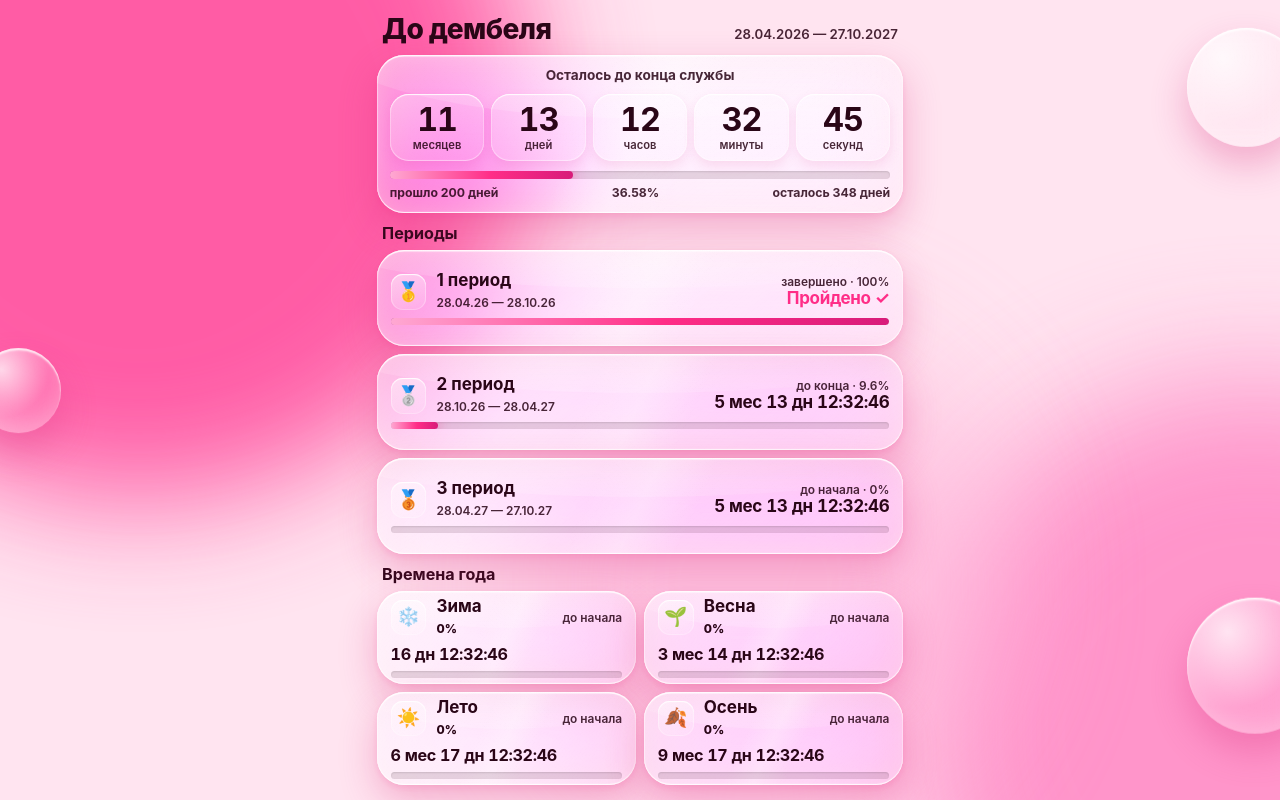
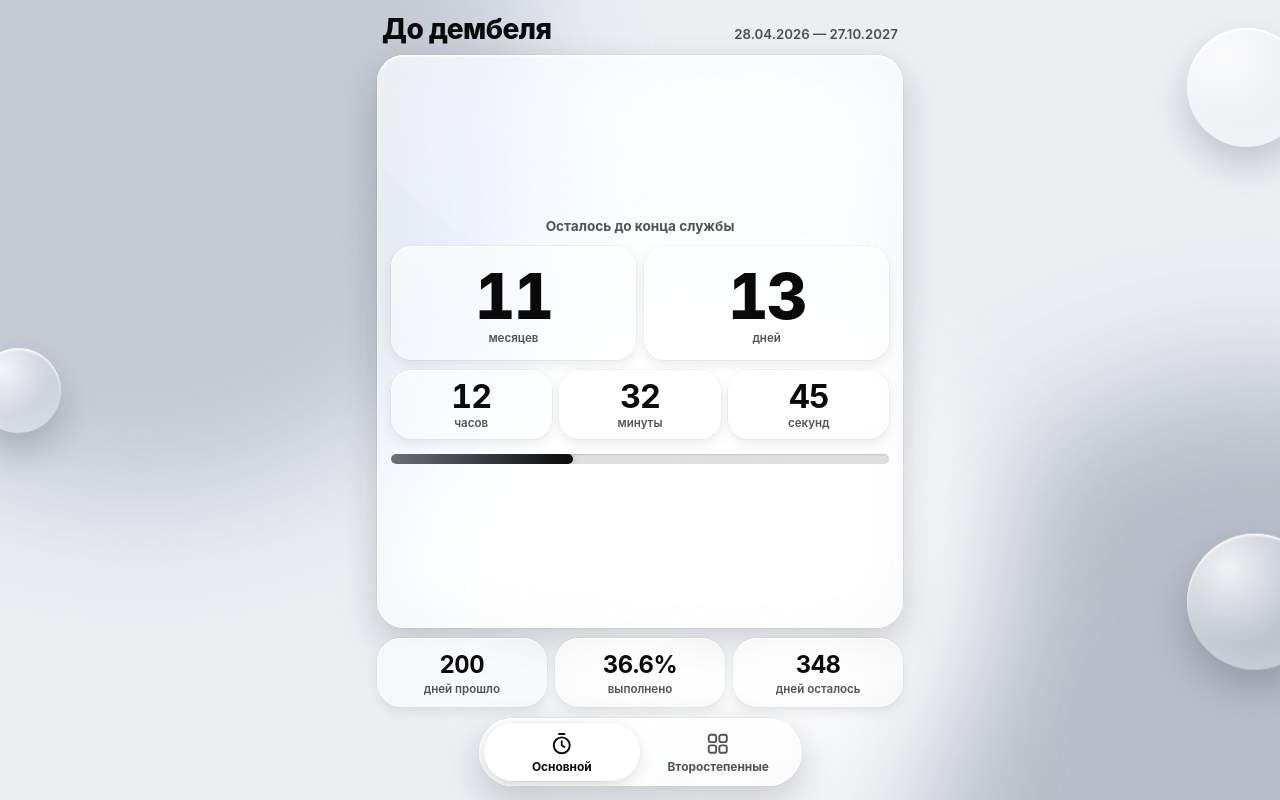
Before and after one commit to GhoulYev/dmb_timer_tg, a plain HTML site: page index.html in a window 1280 px wide. Drawn offline with Linux system fonts and the light colour scheme.

Commit message:
Update index.html

```diff
--- a/index.html
+++ b/index.html
@@ -6,49 +6,58 @@
 <title>Таймер до дембеля</title>
 <script src="https://telegram.org/js/telegram-web-app.js"></script>
 <style>
-:root{--bg:#ffe4f0;--b1:#ff4d9d;--b2:#ff8cc6;--b3:#ffb8dc;--g1:rgba(255,255,255,.46);--g2:rgba(255,255,255,.1);--edge:rgba(255,255,255,.9);--text:#2a0617;--sub:rgba(42,6,23,.86);--track:rgba(58,10,36,.13);--acc:#ff2d87;--shadow:rgba(214,40,120,.3);color-scheme:light}
-@media (prefers-color-scheme:dark){:root:not([data-theme="light"]){--bg:#16040e;--b1:#ff2d87;--b2:#a10f58;--b3:#ff7ab8;--g1:rgba(255,150,200,.2);--g2:rgba(255,255,255,.04);--edge:rgba(255,255,255,.3);--text:#fff8fb;--sub:rgba(255,248,251,.88);--track:rgba(255,255,255,.16);--acc:#ff5fa8;--shadow:rgba(0,0,0,.55);color-scheme:dark}}
-:root[data-theme="dark"]{--bg:#16040e;--b1:#ff2d87;--b2:#a10f58;--b3:#ff7ab8;--g1:rgba(255,150,200,.2);--g2:rgba(255,255,255,.04);--edge:rgba(255,255,255,.3);--text:#fff8fb;--sub:rgba(255,248,251,.88);--track:rgba(255,255,255,.16);--acc:#ff5fa8;--shadow:rgba(0,0,0,.55);color-scheme:dark}
+:root{--bg:#eceef2;--b1:#c4c9d4;--b2:#ffffff;--b3:#a9afbd;--g1:rgba(255,255,255,.62);--g2:rgba(255,255,255,.2);--edge:rgba(255,255,255,.95);--ring:rgba(0,0,0,.07);--text:#0a0a0a;--sub:rgba(10,10,10,.7);--track:rgba(0,0,0,.12);--bar1:#6b6f78;--bar2:#0a0a0a;--glow:rgba(0,0,0,.22);--pill:rgba(255,255,255,.9);--shadow:rgba(20,24,36,.2);color-scheme:light}
+@media (prefers-color-scheme:dark){:root:not([data-theme="light"]){--bg:#000;--b1:#3b3f4a;--b2:#1d2027;--b3:#5b606d;--g1:rgba(255,255,255,.17);--g2:rgba(255,255,255,.04);--edge:rgba(255,255,255,.32);--ring:rgba(255,255,255,.09);--text:#fff;--sub:rgba(255,255,255,.76);--track:rgba(255,255,255,.2);--bar1:#8b909c;--bar2:#fff;--glow:rgba(255,255,255,.45);--pill:rgba(255,255,255,.26);--shadow:rgba(0,0,0,.7);color-scheme:dark}}
+:root[data-theme="dark"]{--bg:#000;--b1:#3b3f4a;--b2:#1d2027;--b3:#5b606d;--g1:rgba(255,255,255,.17);--g2:rgba(255,255,255,.04);--edge:rgba(255,255,255,.32);--ring:rgba(255,255,255,.09);--text:#fff;--sub:rgba(255,255,255,.76);--track:rgba(255,255,255,.2);--bar1:#8b909c;--bar2:#fff;--glow:rgba(255,255,255,.45);--pill:rgba(255,255,255,.26);--shadow:rgba(0,0,0,.7);color-scheme:dark}
 *{box-sizing:border-box;-webkit-tap-highlight-color:transparent}
 :root{padding-top:env(safe-area-inset-top,0px);padding-bottom:env(safe-area-inset-bottom,0px)}
 html{height:100%;overflow:hidden;font-size:clamp(9px,min(2.15vh,4.3vw),17px);scroll-padding-top:env(safe-area-inset-top,0px)}
 body{height:100%;margin:0;overflow:hidden;background:var(--bg);color:var(--text);font:400 1rem/1.3 -apple-system,BlinkMacSystemFont,"SF Pro Display","SF Pro Text","Segoe UI",Roboto,system-ui,sans-serif;-webkit-font-smoothing:antialiased}
 .blob{position:fixed;border-radius:50%;filter:blur(60px);z-index:0;pointer-events:none;animation:drift 20s ease-in-out infinite alternate}
-.blob.a{width:60vmax;height:60vmax;background:var(--b1);top:-22vmax;left:-20vmax;opacity:.9}
-.blob.b{width:50vmax;height:50vmax;background:var(--b2);bottom:-16vmax;right:-18vmax;animation-delay:-8s;opacity:.9}
-.blob.c{width:34vmax;height:34vmax;background:var(--b3);top:38%;left:35%;opacity:.7;animation-delay:-13s}
-.orb{position:fixed;border-radius:50%;z-index:0;pointer-events:none;background:radial-gradient(circle at 30% 25%,rgba(255,255,255,.75),rgba(255,255,255,.12) 55%,rgba(255,255,255,.05));-webkit-backdrop-filter:blur(8px);backdrop-filter:blur(8px);box-shadow:inset 0 2px 2px rgba(255,255,255,.9),inset 0 -8px 20px rgba(255,255,255,.25),0 18px 36px var(--shadow);animation:bob 9s ease-in-out infinite alternate}
+.blob.a{width:60vmax;height:60vmax;background:var(--b1);top:-22vmax;left:-20vmax}
+.blob.b{width:50vmax;height:50vmax;background:var(--b3);bottom:-16vmax;right:-18vmax;animation-delay:-8s;opacity:.8}
+.blob.c{width:34vmax;height:34vmax;background:var(--b2);top:38%;left:35%;opacity:.8;animation-delay:-13s}
+.orb{position:fixed;border-radius:50%;z-index:0;pointer-events:none;background:radial-gradient(circle at 30% 25%,rgba(255,255,255,.8),rgba(255,255,255,.14) 55%,rgba(255,255,255,.05));-webkit-backdrop-filter:blur(8px);backdrop-filter:blur(8px);box-shadow:inset 0 2px 2px rgba(255,255,255,.9),inset 0 -8px 20px rgba(255,255,255,.2),0 18px 36px var(--shadow);animation:bob 9s ease-in-out infinite alternate}
 .orb.o1{width:7rem;height:7rem;top:5%;right:-1.5rem}
 .orb.o2{width:5rem;height:5rem;top:46%;left:-1.4rem;animation-delay:-3s}
-.orb.o3{width:8rem;height:8rem;bottom:6%;right:-2.5rem;animation-delay:-6s}
+.orb.o3{width:8rem;height:8rem;bottom:14%;right:-2.5rem;animation-delay:-6s}
 @keyframes drift{to{transform:translate(7vmax,5vmax) scale(1.15)}}
 @keyframes bob{to{transform:translateY(-1.2rem)}}
-@media (prefers-reduced-motion:reduce){.blob,.orb{animation:none}}
-main{position:relative;z-index:1;height:100%;max-width:560px;margin:0 auto;padding:.8rem 1rem .9rem;display:flex;flex-direction:column;gap:.6rem}
+@keyframes fade{from{opacity:0;transform:translateY(.6rem)}}
+@media (prefers-reduced-motion:reduce){.blob,.orb,.view.on{animation:none}}
+main{position:relative;z-index:1;height:100%;max-width:560px;margin:0 auto;padding:.8rem 1rem .8rem;display:flex;flex-direction:column;gap:.6rem}
 header{display:flex;justify-content:space-between;align-items:baseline;padding:0 .3rem}
 h1{margin:0;font-size:1.65rem;line-height:1.1;letter-spacing:-.02em;font-weight:800}
 .lead{font-size:.78rem;font-weight:600;color:var(--sub)}
-.glass{position:relative;overflow:hidden;border-radius:1.6rem;background:linear-gradient(145deg,var(--g1),var(--g2));-webkit-backdrop-filter:blur(36px) saturate(210%) brightness(1.07);backdrop-filter:blur(36px) saturate(210%) brightness(1.07);box-shadow:inset 0 1.5px 1px var(--edge),inset 0 -1px 1px var(--edge),inset 1px 0 1px rgba(255,255,255,.35),inset -1px 0 1px rgba(255,255,255,.2),inset 0 0 1.2rem rgba(255,255,255,.18),0 .9rem 2.2rem var(--shadow),0 .15rem .4rem rgba(255,45,135,.12)}
-.glass::before{content:"";position:absolute;left:-10%;top:-60%;width:120%;height:100%;border-radius:50%;background:radial-gradient(ellipse at 40% 70%,rgba(255,255,255,.5),rgba(255,255,255,0) 65%);opacity:.55;pointer-events:none}
-.glass::after{content:"";position:absolute;inset:0;border-radius:inherit;background:linear-gradient(115deg,rgba(255,255,255,0) 40%,rgba(255,255,255,.28) 50%,rgba(255,255,255,0) 60%);pointer-events:none}
+.glass{position:relative;overflow:hidden;border-radius:1.6rem;background:linear-gradient(145deg,var(--g1),var(--g2));-webkit-backdrop-filter:blur(36px) saturate(180%) brightness(1.06);backdrop-filter:blur(36px) saturate(180%) brightness(1.06);box-shadow:0 0 0 .5px var(--ring),inset 0 1.5px 1px var(--edge),inset 0 -1px 1px var(--edge),inset 1px 0 1px rgba(255,255,255,.3),inset -1px 0 1px rgba(255,255,255,.18),inset 0 0 1.2rem rgba(255,255,255,.14),0 .9rem 2.2rem var(--shadow)}
+.glass::before{content:"";position:absolute;left:-10%;top:-60%;width:120%;height:100%;border-radius:50%;background:radial-gradient(ellipse at 40% 70%,rgba(255,255,255,.5),rgba(255,255,255,0) 65%);opacity:.5;pointer-events:none}
+.glass::after{content:"";position:absolute;inset:0;border-radius:inherit;background:linear-gradient(115deg,rgba(255,255,255,0) 40%,rgba(255,255,255,.26) 50%,rgba(255,255,255,0) 60%);pointer-events:none}
 .glass>*{position:relative;z-index:1}
-.hero{padding:.75rem .75rem .7rem}
-.hero h2{margin:0 0 .5rem;font-size:.8rem;font-weight:650;color:var(--sub);text-align:center}
-.units{display:grid;grid-template-columns:repeat(5,1fr);gap:.4rem}
-.u{border-radius:1.1rem;padding:.55rem 0 .45rem;text-align:center;background:linear-gradient(160deg,rgba(255,255,255,.34),rgba(255,255,255,.06));box-shadow:inset 0 1px 1px var(--edge),inset 0 -1px 1px rgba(255,255,255,.3),inset 0 0 0 1px rgba(255,255,255,.22),0 .3rem .7rem rgba(214,40,120,.12)}
+.views{flex:1;min-height:0;display:flex;flex-direction:column}
+.view{display:none;flex:1;min-height:0;flex-direction:column;gap:.6rem}
+.view.on{display:flex;animation:fade .35s ease}
+.hero{flex:1;min-height:0;padding:.9rem .8rem;display:flex;flex-direction:column;justify-content:center;gap:.6rem}
+.hero h2{margin:0;font-size:.8rem;font-weight:650;color:var(--sub);text-align:center}
+.units{display:grid;gap:.45rem}
+.r1{grid-template-columns:1fr 1fr}.r2{grid-template-columns:repeat(3,1fr)}
+.u,.tile{border-radius:1.2rem;padding:.6rem 0 .5rem;text-align:center;background:linear-gradient(160deg,var(--g1),var(--g2));box-shadow:0 0 0 .5px var(--ring),inset 0 1px 1px var(--edge),inset 0 -1px 1px rgba(255,255,255,.2),0 .3rem .7rem rgba(0,0,0,.08)}
 .u b{display:block;font-size:1.9rem;line-height:1.05;font-weight:700;letter-spacing:-.03em;font-variant-numeric:tabular-nums}
-.u span{display:block;margin-top:.1rem;font-size:.66rem;font-weight:600;color:var(--sub)}
-.bar{height:.4rem;border-radius:.4rem;background:var(--track);overflow:hidden;box-shadow:inset 0 1px 2px rgba(0,0,0,.12)}
-.bar i{display:block;height:100%;width:0;border-radius:.4rem;background:linear-gradient(90deg,#ffa8d2,var(--acc) 55%,#d81b7a);box-shadow:0 0 .7rem rgba(255,45,135,.6);transition:width .6s}
-.hero .bar{height:.5rem;margin-top:.6rem}
-.pct{display:flex;justify-content:space-between;margin-top:.35rem;font-size:.72rem;font-weight:650;color:var(--sub)}
+.r1 .u{padding:1rem 0 .8rem}.r1 .u b{font-size:3.7rem;font-weight:800}
+.u span,.tile span{display:block;margin-top:.1rem;font-size:.68rem;font-weight:600;color:var(--sub)}
+.bar{height:.4rem;border-radius:.4rem;background:var(--track);overflow:hidden;box-shadow:inset 0 1px 2px rgba(0,0,0,.14)}
+.bar i{display:block;height:100%;width:0;border-radius:.4rem;background:linear-gradient(90deg,var(--bar1),var(--bar2));box-shadow:0 0 .7rem var(--glow);transition:width .6s}
+.hero .bar{height:.55rem;margin-top:.3rem}
+.tiles{display:grid;grid-template-columns:repeat(3,1fr);gap:.5rem}
+.tile{border-radius:1.4rem;padding:.7rem 0 .6rem}
+.tile.glass{padding:.7rem 0 .6rem}
+.tile b{display:block;font-size:1.4rem;font-weight:750;letter-spacing:-.02em;font-variant-numeric:tabular-nums}
 .sec{display:flex;flex-direction:column;gap:.35rem;min-height:0}
 h3{margin:0 .3rem;font-size:.95rem;font-weight:700}
 .grid{flex:1;min-height:0;display:grid;grid-auto-rows:1fr;gap:.5rem}
 .g2{grid-template-columns:1fr 1fr}
 .card{padding:.5rem .8rem;display:grid;align-content:center;align-items:center;gap:.35rem .6rem;grid-template-columns:auto 1fr auto;min-height:0}
 .card .bar{grid-column:1/-1}
-.ic{width:2.1rem;height:2.1rem;border-radius:.7rem;display:grid;place-items:center;font-size:1.1rem;background:linear-gradient(160deg,rgba(255,255,255,.45),rgba(255,255,255,.08));box-shadow:inset 0 1px 1px var(--edge),inset 0 0 0 1px rgba(255,255,255,.25)}
+.ic{width:2.1rem;height:2.1rem;border-radius:.7rem;display:grid;place-items:center;font-size:1.1rem;background:linear-gradient(160deg,var(--g1),var(--g2));box-shadow:0 0 0 .5px var(--ring),inset 0 1px 1px var(--edge)}
 .nm b{display:block;font-size:1rem;font-weight:650;line-height:1.1}
 .nm small,.s{font-size:.7rem;font-weight:600;color:var(--sub);white-space:nowrap}
 .nm .pc{font-weight:800;color:var(--text)}
@@ -56,7 +65,13 @@ h3{margin:0 .3rem;font-size:.95rem;font-weight:700}
 .v{font-size:1rem;font-weight:700;font-variant-numeric:tabular-nums;white-space:nowrap;letter-spacing:-.02em}
 .sn .v{grid-column:1/-1;font-size:.95rem}
 .sn .s{text-align:right}
-.card.done .v{color:var(--acc)}
+.nav{position:relative;width:min(100%,19rem);margin:0 auto;padding:.3rem;border-radius:2.4rem;display:grid;grid-template-columns:1fr 1fr;flex:none}
+.nav .pill{position:absolute;z-index:0;top:.3rem;bottom:.3rem;left:.3rem;width:calc(50% - .3rem);border-radius:2.1rem;background:var(--pill);box-shadow:0 0 0 .5px var(--ring),inset 0 1px 1px var(--edge),0 .3rem .8rem rgba(0,0,0,.14);transition:transform .4s cubic-bezier(.3,1.35,.5,1)}
+.nav[data-tab="more"] .pill{transform:translateX(100%)}
+.nav button{appearance:none;border:0;background:none;font:inherit;color:var(--sub);display:flex;flex-direction:column;align-items:center;gap:.12rem;padding:.5rem 0 .42rem;font-size:.7rem;font-weight:650;cursor:pointer;z-index:1;transition:color .25s}
+.nav button[aria-selected="true"]{color:var(--text)}
+.nav svg{width:1.5rem;height:1.5rem;fill:none;stroke:currentColor;stroke-width:1.8;stroke-linecap:round;stroke-linejoin:round}
+.card.done .v{color:var(--text)}
 </style>
 </head>
 <body>
@@ -65,26 +80,44 @@ h3{margin:0 .3rem;font-size:.95rem;font-weight:700}
 <main>
 <header><h1>До дембеля</h1><span class="lead">28.04.2026 — 27.10.2027</span></header>
 
-<section class="glass hero">
+<div class="views">
+<section class="view on" id="v-main">
+<div class="glass hero">
 <h2 id="hs">Осталось до конца службы</h2>
-<div class="units">
+<div class="units r1">
 <div class="u"><b id="m">0</b><span id="lm">месяцев</span></div>
 <div class="u"><b id="d">0</b><span id="ld">дней</span></div>
+</div>
+<div class="units r2">
 <div class="u"><b id="h">0</b><span id="lh">часов</span></div>
 <div class="u"><b id="mi">0</b><span id="lmi">минут</span></div>
 <div class="u"><b id="s">0</b><span id="ls">секунд</span></div>
 </div>
 <div class="bar"><i id="bp"></i></div>
-<div class="pct"><span id="pd">прошло 0 дней</span><span id="pp">0%</span><span id="rd">осталось 0 дней</span></div>
+</div>
+<div class="tiles">
+<div class="tile glass"><b id="pd">0</b><span id="lpd">дней прошло</span></div>
+<div class="tile glass"><b id="pp">0%</b><span>выполнено</span></div>
+<div class="tile glass"><b id="rd">0</b><span id="lrd">дней осталось</span></div>
+</div>
 </section>
 
+<section class="view" id="v-more">
 <div class="sec" style="flex:3"><h3>Периоды</h3><div class="grid" id="periods"></div></div>
 <div class="sec" style="flex:2"><h3>Времена года</h3><div class="grid g2" id="seasons"></div></div>
+</section>
+</div>
+
+<nav class="glass nav" id="nav" data-tab="main">
+<span class="pill"></span>
+<button data-v="main" aria-selected="true"><svg viewBox="0 0 24 24"><circle cx="12" cy="13.5" r="7.5"/><path d="M12 9.5v4l2.6 1.6M9.5 2.8h5"/></svg>Основной</button>
+<button data-v="more" aria-selected="false"><svg viewBox="0 0 24 24"><rect x="3.5" y="3.5" width="7" height="7" rx="2"/><rect x="13.5" y="3.5" width="7" height="7" rx="2"/><rect x="3.5" y="13.5" width="7" height="7" rx="2"/><rect x="13.5" y="13.5" width="7" height="7" rx="2"/></svg>Второстепенные</button>
+</nav>
 </main>
 <script>
 (function(){
 var tg=window.Telegram&&window.Telegram.WebApp;
-if(tg){try{tg.ready();tg.expand();}catch(e){}
+if(tg){try{tg.ready();tg.expand();if(tg.disableVerticalSwipes)tg.disableVerticalSwipes();}catch(e){}
  if(tg.colorScheme){document.documentElement.setAttribute('data-theme',tg.colorScheme);}}
 
 var START=new Date(2026,3,28,0,0,0);
@@ -114,6 +147,7 @@ function diff(a,b){
 }
 function fmt(x){return (x.m?x.m+' мес ':'')+x.d+' дн '+pad(x.h)+':'+pad(x.mi)+':'+pad(x.s)}
 function sd(d){return pad(d.getDate())+'.'+pad(d.getMonth()+1)+'.'+String(d.getFullYear()).slice(2)}
+var D=['день','дня','дней'];
 
 function build(list,box,season){
  list.forEach(function(it){
@@ -144,21 +178,31 @@ function tick(){
   var x=diff(now,END);
   $('m').textContent=x.m;$('d').textContent=x.d;$('h').textContent=pad(x.h);$('mi').textContent=pad(x.mi);$('s').textContent=pad(x.s);
   $('lm').textContent=pl(x.m,['месяц','месяца','месяцев']);
-  $('ld').textContent=pl(x.d,['день','дня','дней']);
+  $('ld').textContent=pl(x.d,D);
   $('lh').textContent=pl(x.h,['час','часа','часов']);
   $('lmi').textContent=pl(x.mi,['минута','минуты','минут']);
   $('ls').textContent=pl(x.s,['секунда','секунды','секунд']);
  }
  var pr=Math.min(1,Math.max(0,(now-START)/(END-START)));
  $('bp').style.width=(pr*100).toFixed(2)+'%';
- $('pp').textContent=(pr*100).toFixed(2)+'%';
+ $('pp').textContent=(pr*100).toFixed(1)+'%';
  var pd=Math.max(0,Math.floor((now-START)/864e5));
- $('pd').textContent='прошло '+pd+' '+pl(pd,['день','дня','дней']);
+ $('pd').textContent=pd;$('lpd').textContent=pl(pd,D)+' прошло';
  var rd=Math.max(0,Math.ceil((END-now)/864e5));
- $('rd').textContent='осталось '+rd+' '+pl(rd,['день','дня','дней']);
+ $('rd').textContent=rd;$('lrd').textContent=pl(rd,D)+' осталось';
  P.concat(S).forEach(function(it){upd(it,now)});
 }
 tick();setInterval(tick,1000);
+
+var nav=$('nav'),btns=nav.querySelectorAll('button');
+function show(v){
+ document.querySelectorAll('.view').forEach(function(x){x.classList.toggle('on',x.id==='v-'+v)});
+ nav.setAttribute('data-tab',v);
+ btns.forEach(function(b){b.setAttribute('aria-selected',b.getAttribute('data-v')===v)});
+ try{history.replaceState(null,'','#'+v)}catch(e){}
+}
+btns.forEach(function(b){b.addEventListener('click',function(){show(b.getAttribute('data-v'))})});
+show(location.hash==='#more'?'more':'main');
 })();
 </script>
 </body>
```
